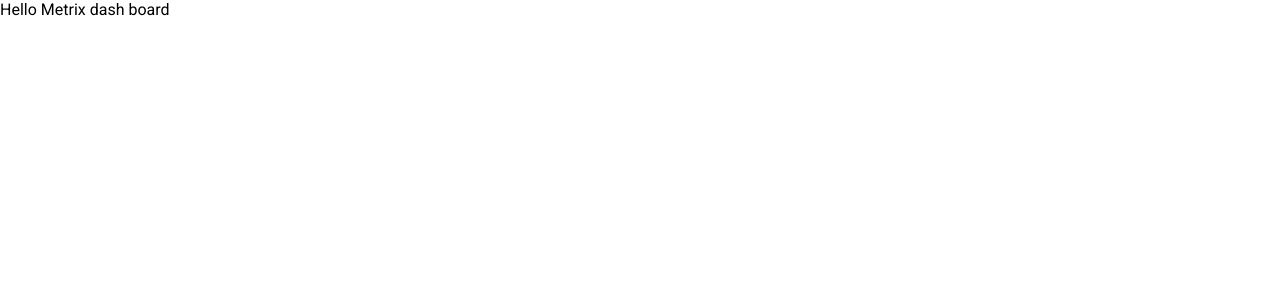
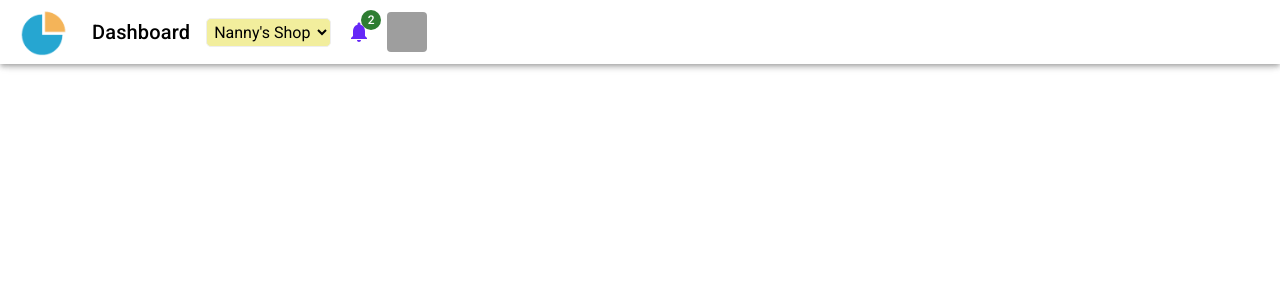
Before and after one commit to udeaghad/metrix, a React (Create React App) app: page / in a window 1280 px wide. Shown: the top 300 px of the page. Built offline with nearby package versions, Linux system fonts and the light colour scheme; grey boxes are pictures that could not be loaded.

Commit message:
Create NavBar

```diff
--- a/src/App.tsx
+++ b/src/App.tsx
@@ -1,10 +1,48 @@
-import React from 'react';
+import React, { useState } from 'react';
+import { useTheme} from '@mui/material/styles';
+import Box from '@mui/material/Box';
+import CssBaseline from '@mui/material/CssBaseline';
+
+import NavBar from './components/NavBar/NavBar';
 
 const App = () => {
+
+  const theme = useTheme();
+  const [open, setOpen] = useState(false);
+
+  const [navItem, setNavItem] = useState("Dashboard");
+
+  const drawerWidth = 200;
+
+  const handleDrawerOpen = () => {
+    setOpen(true);
+  };
+
+  const handleDrawerClose = () => {
+    setOpen(false);
+  };
+
+  const [shop, setShop] = useState("Nanny's Shop");
+
+  const handleChange = (event: React.ChangeEvent<{ value: unknown }>) => {
+    setShop(event.target.value as string)
+  }
   return (
-    <div>
-      Hello Metrix dash board
-    </div>
+    <Box sx={{ display: 'flex' }}>
+      <CssBaseline />
+
+      <NavBar
+        handleChange={handleChange}
+        shop={shop}
+        open={open}
+        handleDrawerOpen={handleDrawerOpen}
+        navItem={navItem}
+        drawerWidth={drawerWidth}
+        theme={theme}
+
+      />
+
+    </Box>
   );
 }
 
--- /dev/null
+++ b/src/components/NavBar/NavBar.tsx
@@ -0,0 +1,101 @@
+import { styled, Theme } from '@mui/material/styles';
+import Box from '@mui/material/Box';
+import MuiAppBar, { AppBarProps as MuiAppBarProps } from '@mui/material/AppBar';
+import Toolbar from '@mui/material/Toolbar';
+import Typography from '@mui/material/Typography';
+import IconButton from '@mui/material/IconButton';
+import Avatar from '@mui/material/Avatar';
+import NotificationsIcon from '@mui/icons-material/Notifications';
+import Badge from '@mui/material/Badge';
+
+import { StyledNavItem } from './Style';
+
+
+interface AppBarProps extends MuiAppBarProps {
+  open?: boolean;
+  handleChange?: (event: React.ChangeEvent<{ value: unknown }>) => void;
+  shop?: string;
+  navItem?: string;
+  handleDrawerOpen?: () => void;
+  drawerWidth?: number;
+  theme?: Theme;
+}
+
+
+
+const NavBar = ({handleChange, shop, open, navItem, handleDrawerOpen, drawerWidth, theme }: AppBarProps) => {
+  const AppBar = styled(MuiAppBar, {
+    shouldForwardProp: (prop) => prop !== 'open',
+  })<AppBarProps>(({ theme, open }) => ({
+    zIndex: theme.zIndex.drawer + 1,
+    transition: theme.transitions.create(['width', 'margin'], {
+      easing: theme.transitions.easing.sharp,
+      duration: theme.transitions.duration.leavingScreen,
+    }),
+    ...(open && {
+      marginLeft: drawerWidth,
+      width: `calc(100% - ${drawerWidth}px)`,
+      transition: theme.transitions.create(['width', 'margin'], {
+        easing: theme.transitions.easing.sharp,
+        duration: theme.transitions.duration.enteringScreen,
+      }),
+    }),
+  }));
+  return (
+    <AppBar position="fixed" open={open} sx={{backgroundColor: "white"}}>
+      <Toolbar>
+        <IconButton
+          color="inherit"
+          aria-label="open drawer"
+          onClick={handleDrawerOpen}
+          edge="start"
+          sx={{
+            marginRight: 2,
+            ...(open && { display: 'none' }),
+            // backgroundColor: "#6528f7",
+          }}
+        >
+          {/* <MenuIcon /> */}
+          <img src="images/metrix-logo.png" alt="logo" style={{width: '3rem'}} />
+        </IconButton>
+        <Box sx={{display: "flex", justifyContent: "space-between", alignItems: "center"}}>
+          <StyledNavItem>
+            <Typography variant="h6" component="div" sx={{ flexGrow: 1, color: "black" }}>
+              {navItem}
+            </Typography>
+          </StyledNavItem>
+
+          <Box sx={{display:"flex", justifyContent: "center", alignItems: "center", gap: "1rem", marginLeft: "1rem"}}>
+            <Box sx={{ minWidth: 120 }}>
+              <form>
+                <select
+                  id="shop"
+                  aria-label='shop name'
+                  value={shop}
+                  onChange={handleChange}
+                  style={{backgroundColor: "#f2ee9d", border: "1px #eeeeee solid", borderRadius: "5px", padding: "3px", fontSize: "1rem"}}
+                >
+                  <option selected value="Nanny\'s Shop">Nanny's Shop</option>
+                  <option value="Ella\'s Shop">Ella's Shop</option>
+                </select>
+              </form>
+            </Box>
+
+            <Badge badgeContent={2} color="success">
+              <NotificationsIcon sx={{color: "#6528f7"}} />
+            </Badge>
+
+            <Box>
+              <Avatar
+                alt="photo" src="https://material-ui.com/static/images/avatar/1.jpg"
+                variant="rounded"
+              />
+            </Box>
+          </Box>
+        </Box>
+      </Toolbar>
+    </AppBar>
+  )
+}
+
+export default NavBar;
--- /dev/null
+++ b/src/components/NavBar/Style.ts
@@ -0,0 +1,9 @@
+import { styled } from '@mui/material/styles';
+import { Box} from '@mui/material';
+
+export const StyledNavItem = styled(Box)(({ theme }) => ({
+  display: 'none',
+  [theme.breakpoints.up('sm')]: {
+    display: 'block',
+  },
+}));
```
Also changed, not shown: public/images/metrix-logo.png (added).
